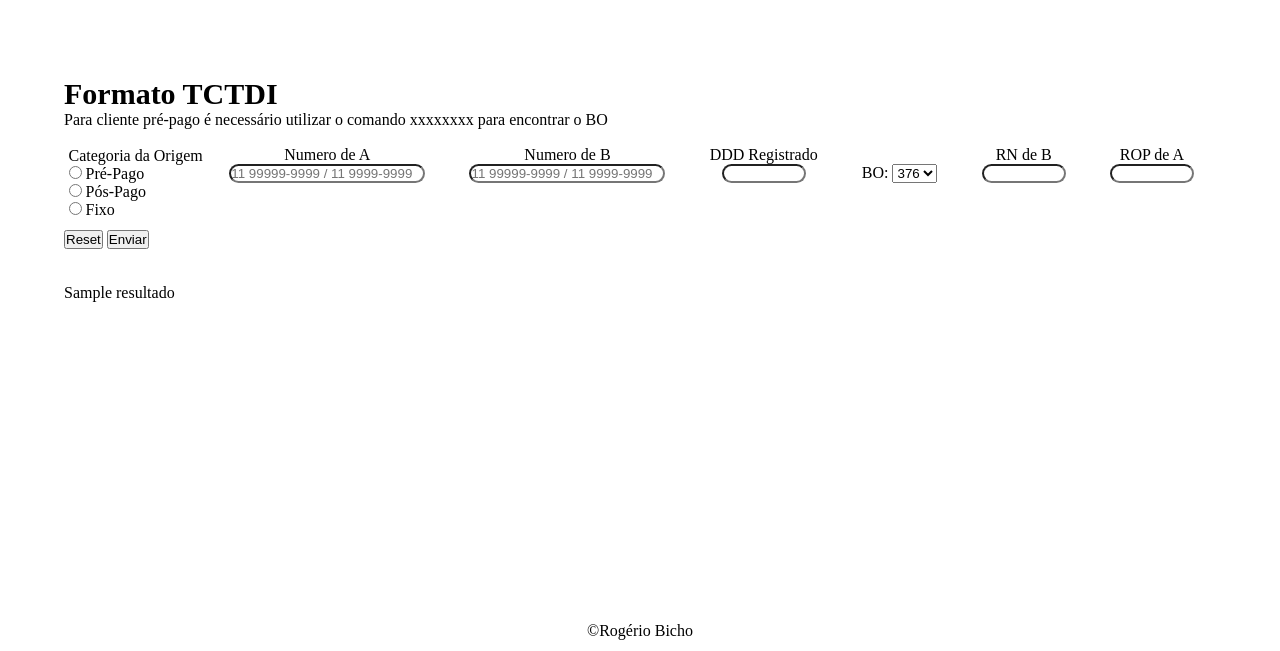
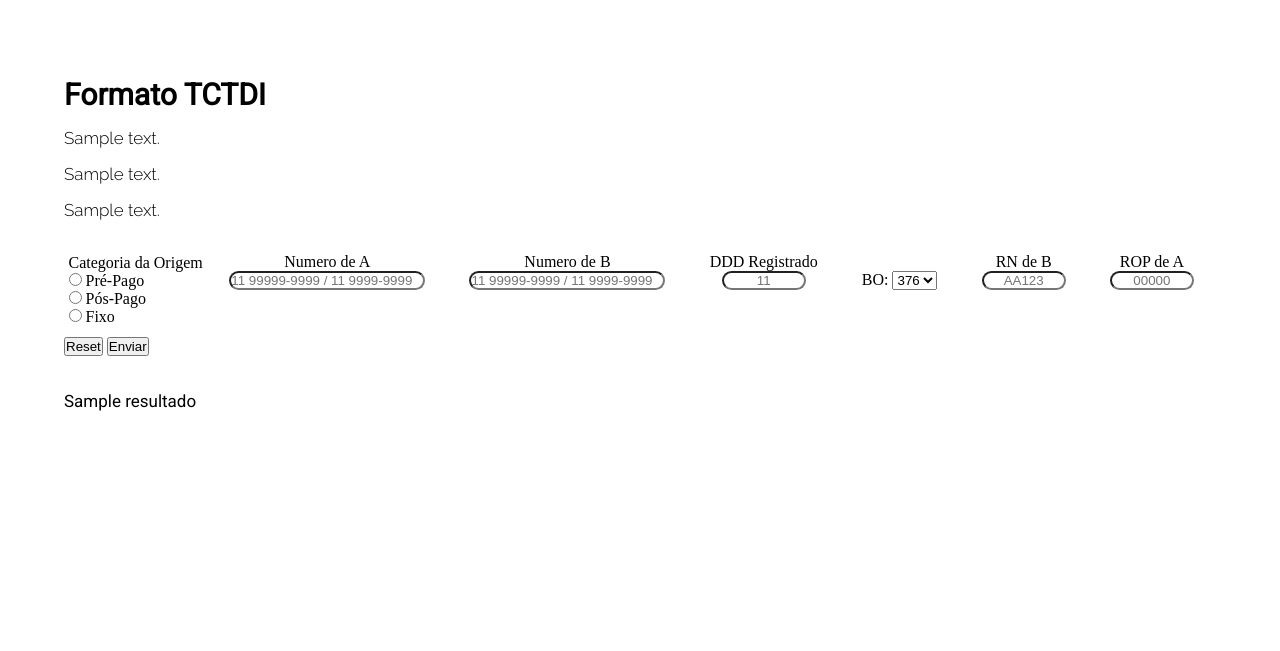
Before and after one commit to R-Bicho/Formato_Tctdi, a Python web app: template MyApp/blueprints/templates/index.html in a window 1280 px wide. Shown: the part 134-785 px from the top of the page. Run offline with Jinja, Linux system fonts and the light colour scheme; the template is opened without the code that fills it: most values are stand-ins (such as "Sample title", 1, 10 or a date in 2020).

Commit message:
ajustandoestilos da pagina e corrigindo bug do cliente ficar na rota validar

```diff
--- a/MyApp/blueprints/templates/index.html
+++ b/MyApp/blueprints/templates/index.html
@@ -5,23 +5,24 @@
     <meta charset="UTF-8">
     <meta http-equiv="X-UA-Compatible" content="IE=edge">
     <meta name="viewport" content="width=device-width, initial-scale=1.0">
-    <link rel="stylesheet" href="/static/style.css">
+    <link rel="stylesheet" href=" {{url_for('static', filename ='style.css')}}">
     <title>{{titulo}}</title>
 </head>
 
 <body>
     <header class="cabecalho">
-        <img src="/static/imagens/Logo.png" alt="logo da TIM">
+        <img src="{{url_for('static', filename ='Logo.png')}}" alt="logo da TIM">
     </header>
     <main>
 
         <div class="ajuste__texto">
             <h1 class="estilo__titulo">Formato TCTDI</h1>
-            <p>Para cliente pré-pago é necessário utilizar o comando xxxxxxxx para encontrar o BO
-            </p>
+            <p class="estilo__texto">{{texto}}</p>
+            <p class="estilo__texto">{{texto1}}</p>
+            <p class="estilo__texto">{{texto2}}</p>
         </div>
 
-        <form action="/validar" method="post">
+        <form id="form" action="/validar" method="post">
 
             <div class="posicionamento">
                 <div>
@@ -58,7 +59,7 @@
                     <div>
                         <label for="ea">DDD Registrado </label>
                     </div>
-                    <input class="tamanho__input__menor" type="tel" id="ea" name="ddd" />
+                    <input class="tamanho__input__menor" type="tel" id="ea" name="ddd" placeholder="11" />
                 </div>
 
                 <div class="posicionamento__filho">
@@ -75,14 +76,14 @@
                     <div>
                         <label for="rn">RN de B </label>
                     </div>
-                    <input class="tamanho__input__menor" type="tel" id="rn" name="rn" />
+                    <input class="tamanho__input__menor" type="tel" id="rn" name="rn" placeholder="AA123"/>
                 </div>
 
                 <div class="posicionamento__filho">
                     <div>
                         <label for="rop">ROP de A </label>
                     </div>
-                    <input class="tamanho__input__menor" type="tel" id="rop" name="rop" />
+                    <input class="tamanho__input__menor" type="tel" id="rop" name="rop" placeholder="00000" />
                 </div>
             </div>
 
--- a/MyApp/static/style.css
+++ b/MyApp/static/style.css
@@ -1,3 +1,4 @@
+@import url('https://fonts.googleapis.com/css2?family=Raleway:wght@300&family=Roboto&display=swap');
 *{
     padding: 0;
     margin: 0;
@@ -36,13 +37,24 @@ main{
 .tamanho__input__menor{
     width: 5rem;
     border-radius: 0.9rem;
+    text-align: center;
 }
 .estilo__titulo{
     font-size: 30px;
+    font-family: 'Roboto', sans-serif;
+}
+
+.estilo__texto{
+    font-size: 17px;
+    margin-top: 1rem;
+    margin-bottom: 1rem;
+    font-family: 'Raleway', sans-serif;
 }
 
 .retorno{
     margin-top: 3%;
+    font-family: 'Roboto', sans-serif;
+    font-size: 17px;
 }
 
 footer{
```
Also changed, not shown: MyApp/blueprints/views.py (+23 -8 lines), MyApp/static/Logo.png (renamed from MyApp/static/imagens/Logo.png).
